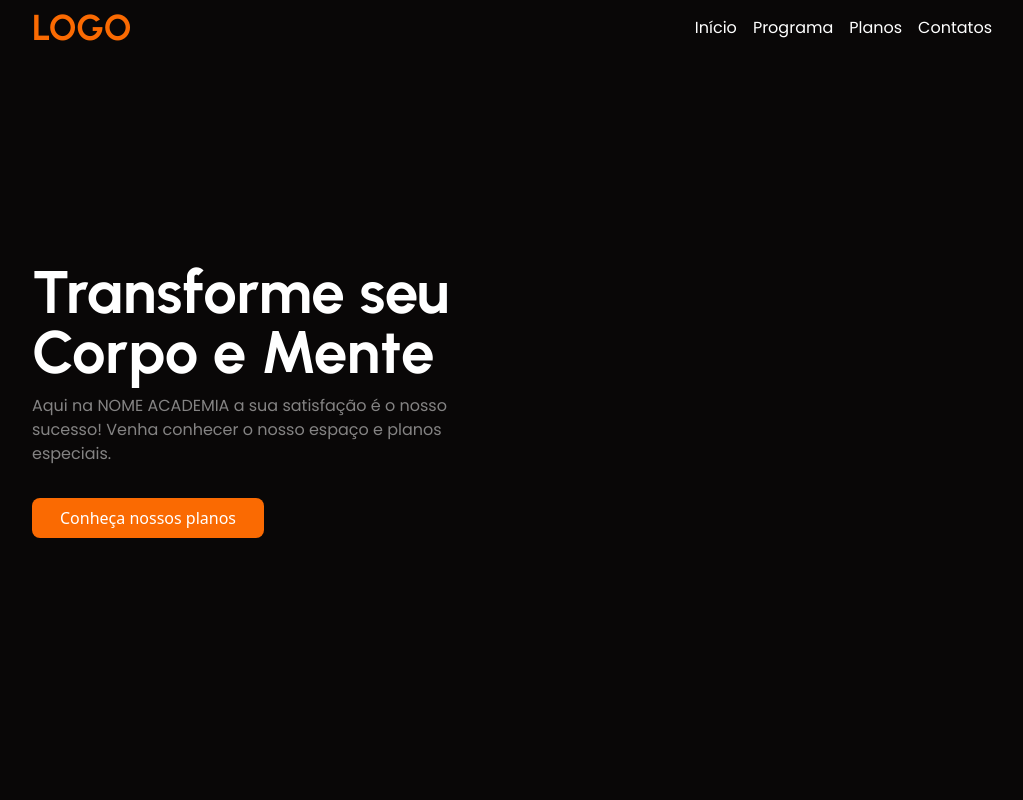
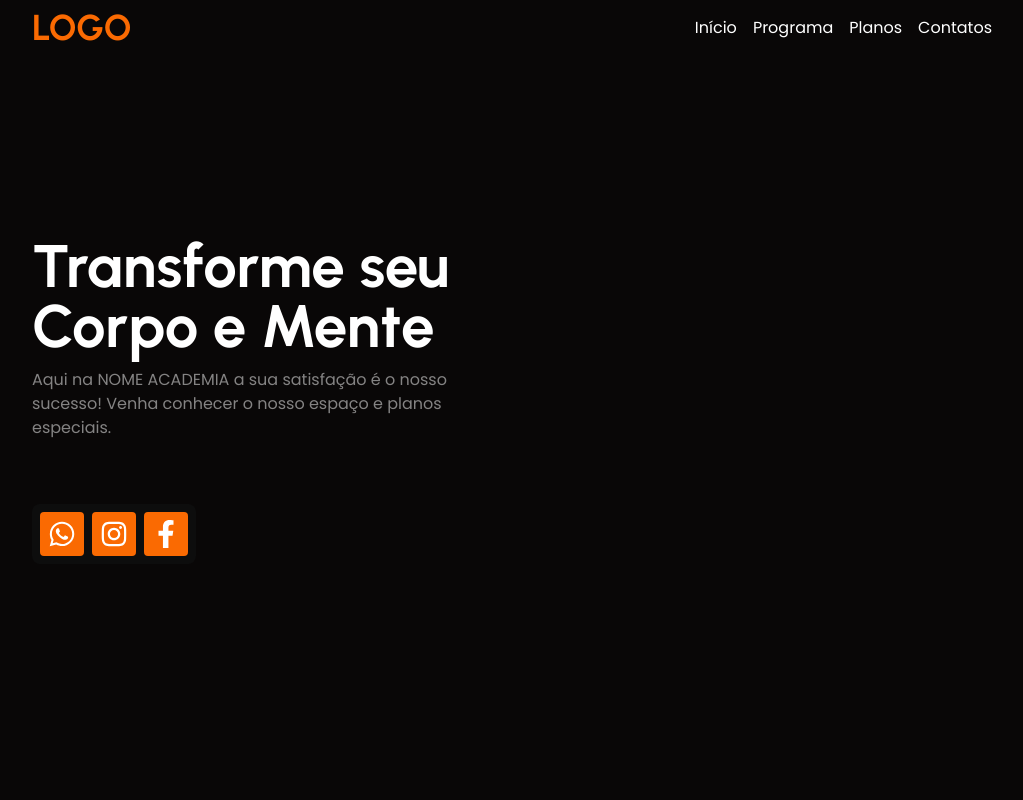
Before and after one commit to emersondont/gym-landing-page, a Next.js app: page / in a window 1280 px wide. Shown: the top 800 px of the page, without its empty margins (128-1151 px from the left). Built offline with nearby package versions, Linux system fonts and the light colour scheme.

Commit message:
feat: Add social media icons to home section

```diff
--- a/src/components/sections/homeSection.tsx
+++ b/src/components/sections/homeSection.tsx
@@ -1,17 +1,26 @@
 import img from '@/../public/pngwing 5.png'
 import Image from 'next/image'
+import { FaWhatsapp, FaInstagram, FaFacebookF } from "react-icons/fa";
+import SocialIcon from '../socialIcon';
+
 export default function HomeSection() {
   return (
     <section className='w-full h-screen bg-bg2 flex justify-between items-center py-8 px-8 lg:px-40 md:px-16'>
 
-      <div className='w-full sm:w-1/2 '>
+      <div className='w-full sm:w-1/2 flex flex-col items-start'>
         <h1 className='font-urbanist font-bold text-6xl text-tx1 animate-fadeInUp'>Transforme seu Corpo e Mente</h1>
         <p className='font-poppins text-base text-tx4 animate-fadeInUp animation-delay-200 mt-6 sm:mt-3'>
           Aqui na NOME ACADEMIA a sua satisfação é o nosso sucesso! Venha conhecer o nosso espaço e planos especiais.
         </p>
-        <button className='py-2 px-7 bg-primary text-tx1 rounded-lg animate-fadeInUp animation-delay-400 mt-16 sm:mt-8'>
+
+        {/* <button className='py-2 px-7 bg-primary text-tx1 rounded-lg animate-fadeInUp animation-delay-400 mt-16 sm:mt-8'>
           <a href="">Conheça nossos planos</a>
-        </button>
+        </button> */}
+        <div className='flex gap-2 bg-bg1 p-2 rounded-lg text-tx1 mt-32 sm:mt-16'>
+          <SocialIcon icon={FaWhatsapp} name='Whatsapp' />
+          <SocialIcon icon={FaInstagram} name='Instagram' />
+          <SocialIcon icon={FaFacebookF} name='Facebook' />
+        </div>
 
       </div>
       <Image
--- /dev/null
+++ b/src/components/socialIcon.tsx
@@ -0,0 +1,16 @@
+
+type SocailIconProps = {
+  icon: React.ElementType;
+  name: string;
+}
+
+export default function SocailIcon(props: SocailIconProps) {
+  return (
+    <div className='p-2 rounded bg-primary flex items-center group cursor-pointer overflow-hidden'>
+      {<props.icon size={28} />}
+      <span className="font-poppins opacity-0 w-0 group-hover:w-24 group-hover:opacity-100 transition-all duration-500 ease-out">
+        {props.name}
+      </span>
+    </div>
+  )
+}
```
